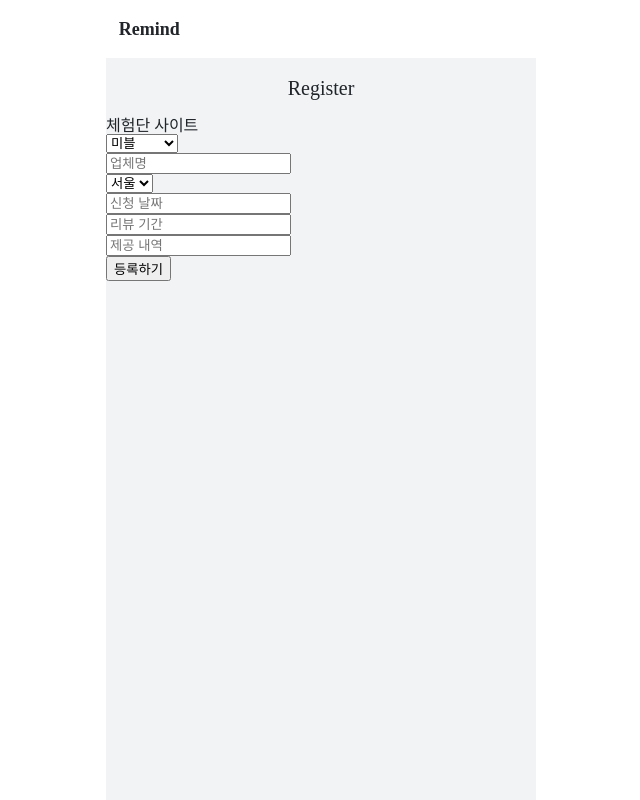
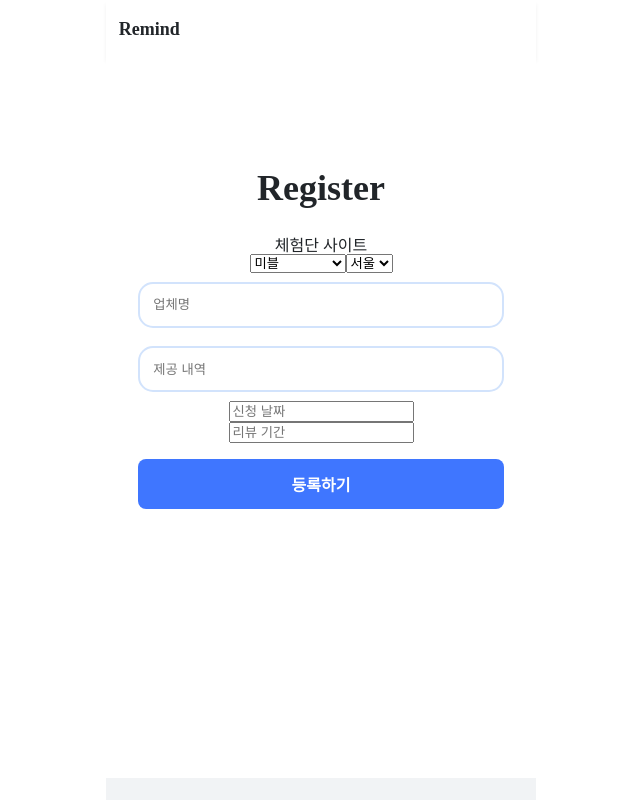
Before and after one commit to soohyun-dev/Remind, a React (Vite) app: page /Register in a window 1280 px wide. Shown: the whole page, without its empty margins (319-959 px from the left). Built offline with nearby package versions, Linux system fonts and the light colour scheme; a web font is replaced by a local one.

Commit message:
:sparkles: feat: datepicker 라이브러리 설치

```diff
--- a/package.json
+++ b/package.json
@@ -14,6 +14,7 @@
     "firebase": "^9.19.1",
     "react": "^18.2.0",
     "react-awesome-reveal": "^4.2.3",
+    "react-datepicker": "^4.11.0",
     "react-dom": "^18.2.0",
     "react-query": "^3.39.3",
     "react-redux": "^8.0.5",
--- a/src/components/Navbar/Navbar.styled.ts
+++ b/src/components/Navbar/Navbar.styled.ts
@@ -6,6 +6,7 @@ export const NavbarSection = styled.section`
   background: #fff;
   align-items: center;
   line-height: 2em;
+  box-shadow: 0px 4px 4px rgba(0, 0, 0, 0.06);
 `;
 
 export const LogoBox = styled.div`
--- a/src/pages/Main/Main.styled.ts
+++ b/src/pages/Main/Main.styled.ts
@@ -23,7 +23,6 @@ export const MainCatagoryBox = styled.div`
   display: flex;
   justify-content: flex-end;
   padding: 1em;
-  border-bottom: 1px solid #d2e3fc;
 `;
 
 export const MainCatagoryButton = styled.button`
--- a/src/pages/Register/Register.styled.ts
+++ b/src/pages/Register/Register.styled.ts
@@ -1,10 +1,42 @@
 import styled from "styled-components";
 
-export const RegisterSection = styled.section``;
+export const RegisterSection = styled.section`
+  padding: 2em;
+  background: #fff;
+  padding-top: 10vh;
+  min-height: 90vh;
+  text-align: center;
+`;
 
-export const RegisterTitle = styled.div`
-  text-align: center;
-  font-size: 20px;
-  font-weight: 500;
+export const RegisterTitleBox = styled.div`
+  margin: 2em 0;
+`;
+
+export const RegisterTitleParagraph = styled.p`
+  font-size: 36px;
+  font-weight: 600;
+`;
+
+export const RegisterInput = styled.input`
+  margin: 0.7em 0;
+  padding: 1em;
+  width: 100%;
+  border: 2px solid #d2e3fc;
+  border-radius: 15px;
+`;
+
+export const RegisterButton = styled.button`
   margin: 1em 0;
+  width: 100%;
+  font-size: 16px;
+  padding: 0.8em 0.6em;
+  background-color: #3f76ff;
+  color: #fff;
+  font-weight: 600;
+  border: none;
+  border-radius: 8px;
+  cursor: pointer;
+  &:hover {
+    opacity: 0.9;
+  }
 `;
--- a/src/pages/Register/Register.tsx
+++ b/src/pages/Register/Register.tsx
@@ -3,7 +3,13 @@ import { addDoc, collection } from "firebase/firestore";
 import { useNavigate } from "react-router-dom";
 import { useSelector } from "react-redux";
 import Navbar from "@/components/Navbar";
-import { RegisterSection, RegisterTitle } from "./Register.styled";
+import {
+  RegisterButton,
+  RegisterInput,
+  RegisterSection,
+  RegisterTitleBox,
+  RegisterTitleParagraph,
+} from "./Register.styled";
 import { fireStore } from "@/firebase";
 import { selectDocId, selectUserEmail } from "@/feature/userSlice";
 import CONSTANT from "@/constant/constant";
@@ -54,25 +60,36 @@ export default function Register() {
     navigate("/Main");
   };
 
+  console.log(site);
+
   return (
     <Layout>
       <Navbar />
       <RegisterSection>
-        <RegisterTitle>
-          <p>Register</p>
-        </RegisterTitle>
+        <RegisterTitleBox>
+          <RegisterTitleParagraph>Register</RegisterTitleParagraph>
+        </RegisterTitleBox>
         <div>
           <p>체험단 사이트</p>
-          <select value={site}>
-            <option>미블</option>
-            <option>리뷰노트</option>
-            <option>링블</option>
-            <option>체험뷰</option>
-            <option>기타</option>
+          <select onChange={(e) => setSite(e.target.value)}>
+            <option selected value="미블">
+              미블
+            </option>
+            <option value="리뷰노트">리뷰노트</option>
+            <option value="링블">링블</option>
+            <option value="체험뷰">체험뷰</option>
+            <option value="리뷰플레이스">리뷰플레이스</option>
+            <option value="인스타협찬">인스타협찬</option>
+            <option value="기타">기타</option>
+          </select>
+          <select value={place}>
+            <option>서울</option>
+            <option>경기</option>
+            <option>인천</option>
           </select>
         </div>
         <div>
-          <input
+          <RegisterInput
             type="text"
             value={provider}
             onChange={(e) => setProvider(e.target.value)}
@@ -80,11 +97,12 @@ export default function Register() {
           />
         </div>
         <div>
-          <select value={place}>
-            <option>서울</option>
-            <option>경기</option>
-            <option>인천</option>
-          </select>
+          <RegisterInput
+            type="text"
+            value={support}
+            onChange={(e) => setSupport(e.target.value)}
+            placeholder="제공 내역"
+          />
         </div>
         <div>
           <input
@@ -102,16 +120,9 @@ export default function Register() {
             placeholder="리뷰 기간"
           />
         </div>
-        <div>
-          <input
-            type="text"
-            value={support}
-            onChange={(e) => setSupport(e.target.value)}
-            placeholder="제공 내역"
-          />
-        </div>
-        <div />
-        <button onClick={() => registerPosting()}>등록하기</button>
+        <RegisterButton onClick={() => registerPosting()}>
+          등록하기
+        </RegisterButton>
       </RegisterSection>
     </Layout>
   );
--- a/src/pages/SignUp/SignUp.tsx
+++ b/src/pages/SignUp/SignUp.tsx
@@ -1,6 +1,6 @@
 import { createUserWithEmailAndPassword } from "firebase/auth";
 import { useState } from "react";
-import { useNavigate } from "react-router-dom";
+import { Link, useNavigate } from "react-router-dom";
 import { useDispatch } from "react-redux";
 import { addDoc, collection, doc, updateDoc } from "firebase/firestore";
 import { firebaseAuth, fireStore } from "@/firebase";
@@ -36,6 +36,7 @@ export default function SignUp() {
       const user = {
         user: registerEmail,
         nickname,
+        password: registerPassword,
         signUpDate: new Date(),
       };
       let docId = "";
@@ -47,6 +48,7 @@ export default function SignUp() {
 
       const newData = {
         user: registerEmail,
+        passwrod: registerPassword,
         nickname,
         docId,
       };
@@ -140,8 +142,11 @@ export default function SignUp() {
         </div>
         <div>
           <SignUpButton onClick={() => isAllowProcess()}>
-            회원가입완료
+            회원가입 완료
           </SignUpButton>
+          <Link to="/">
+            <SignUpButton>이전</SignUpButton>
+          </Link>
         </div>
       </SignUpSection>
     </Layout>
```
Also changed, not shown: 1 other file (tests, documents, lock files or other folders).
